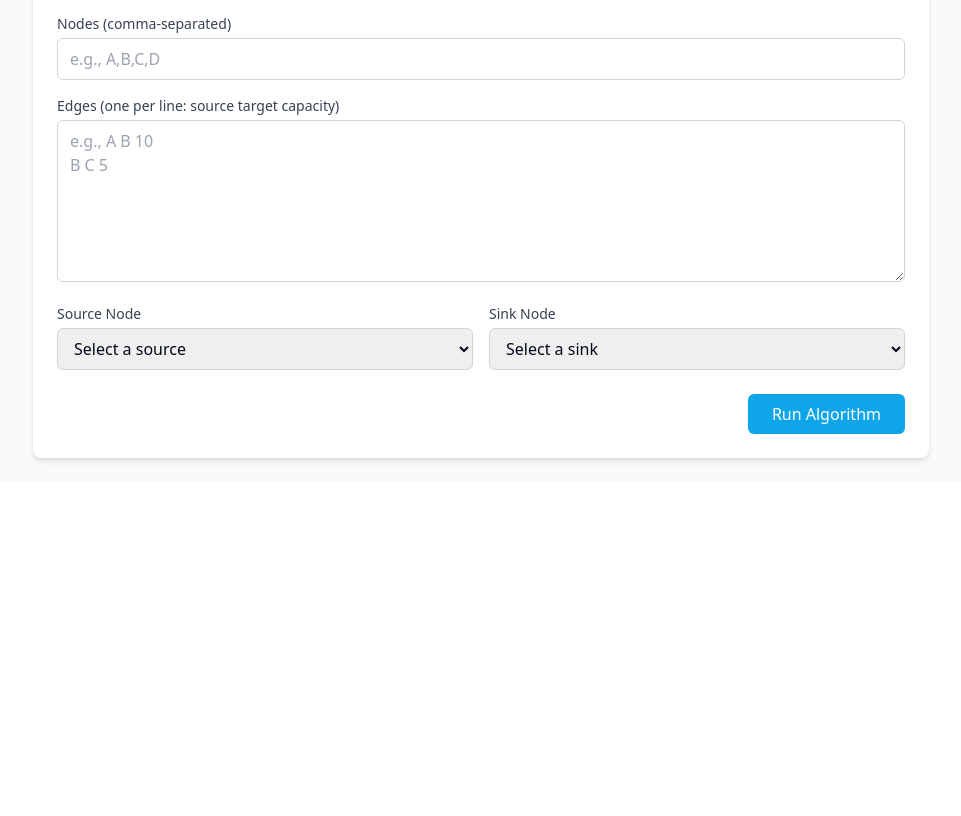
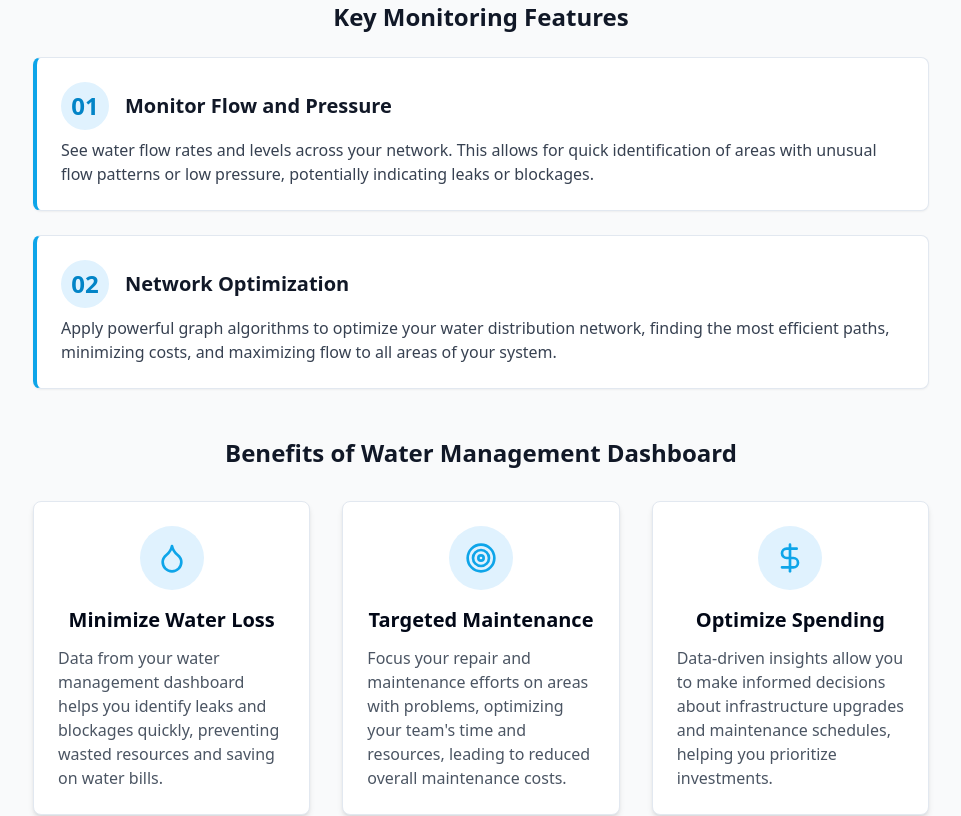
Before and after one commit to tympass-ui/aqua-flow-optimiser-ui, a React (Vite) app: page / in a window 1280 px wide. Before the commit this address led to /algorithms. Shown: the part 480-1296 px from the top of the page, without its empty margins (159-1120 px from the left). Before the commit the page ends 962 px from the top, so only its background shows below. Built offline with nearby package versions, Linux system fonts and the light colour scheme.

Commit message:
Refactor: Update home section content
Update the content of the home section to reflect the water distribution optimizer's features and benefits.

```diff
--- a/src/App.tsx
+++ b/src/App.tsx
@@ -27,7 +27,7 @@ const App = () => (
             <Breadcrumbs />
             <main className="flex-grow">
               <Routes>
-                <Route path="/" element={<Navigate to="/algorithms" replace />} />
+                <Route path="/" element={<Home />} />
                 <Route path="/home" element={<Home />} />
                 <Route path="/algorithms" element={<Algorithms />} />
                 <Route path="/results" element={<Results />} />
--- a/src/pages/Home.jsx
+++ b/src/pages/Home.jsx
@@ -1,7 +1,8 @@
 
 import React from 'react';
 import { Link } from 'react-router-dom';
-import { ArrowRight } from 'lucide-react';
+import { ArrowRight, Droplet, Target, DollarSign } from 'lucide-react';
+import { Card, CardHeader, CardContent } from '@/components/ui/card';
 
 const Home = () => {
   return (
@@ -16,6 +17,109 @@ const Home = () => {
           </p>
         </div>
 
+        {/* Hero section with overview */}
+        <div className="bg-water-light bg-opacity-30 rounded-lg p-6 mb-10">
+          <h2 className="text-3xl font-bold text-gray-900 mb-4">
+            Our Water Management Dashboard Can Help You
+          </h2>
+          <p className="text-lg text-gray-700">
+            Our water management dashboard goes beyond basic data presentation. It provides a comprehensive view of your
+            network's health with sensor data analysis, allowing you to make informed decisions about your water distribution system.
+          </p>
+        </div>
+
+        {/* Key features section */}
+        <div className="mb-12">
+          <h2 className="text-2xl font-semibold text-gray-900 mb-6 text-center">
+            Key Monitoring Features
+          </h2>
+
+          <div className="space-y-6">
+            <Card className="border-l-4 border-l-water">
+              <CardHeader className="pb-2">
+                <div className="flex items-center">
+                  <div className="bg-water-light rounded-full h-12 w-12 flex items-center justify-center mr-4">
+                    <span className="text-water-dark text-2xl font-bold">01</span>
+                  </div>
+                  <h3 className="text-xl font-semibold text-gray-900">Monitor Flow and Pressure</h3>
+                </div>
+              </CardHeader>
+              <CardContent>
+                <p className="text-gray-700">
+                  See water flow rates and levels across your network. This allows for quick identification
+                  of areas with unusual flow patterns or low pressure, potentially indicating leaks or blockages.
+                </p>
+              </CardContent>
+            </Card>
+
+            <Card className="border-l-4 border-l-water">
+              <CardHeader className="pb-2">
+                <div className="flex items-center">
+                  <div className="bg-water-light rounded-full h-12 w-12 flex items-center justify-center mr-4">
+                    <span className="text-water-dark text-2xl font-bold">02</span>
+                  </div>
+                  <h3 className="text-xl font-semibold text-gray-900">Network Optimization</h3>
+                </div>
+              </CardHeader>
+              <CardContent>
+                <p className="text-gray-700">
+                  Apply powerful graph algorithms to optimize your water distribution network, finding the most efficient
+                  paths, minimizing costs, and maximizing flow to all areas of your system.
+                </p>
+              </CardContent>
+            </Card>
+          </div>
+        </div>
+
+        {/* Benefits section */}
+        <div className="mb-10">
+          <h2 className="text-2xl font-semibold text-gray-900 mb-8 text-center">
+            Benefits of Water Management Dashboard
+          </h2>
+
+          <div className="grid md:grid-cols-3 gap-8">
+            <Card className="bg-white rounded-lg shadow-md overflow-hidden">
+              <div className="p-6">
+                <div className="w-16 h-16 rounded-full bg-water-light flex items-center justify-center mb-4 mx-auto">
+                  <Droplet className="h-8 w-8 text-water" />
+                </div>
+                <h3 className="text-xl font-semibold text-center mb-3">Minimize Water Loss</h3>
+                <p className="text-gray-600">
+                  Data from your water management dashboard helps you identify leaks and blockages quickly, preventing wasted
+                  resources and saving on water bills.
+                </p>
+              </div>
+            </Card>
+
+            <Card className="bg-white rounded-lg shadow-md overflow-hidden">
+              <div className="p-6">
+                <div className="w-16 h-16 rounded-full bg-water-light flex items-center justify-center mb-4 mx-auto">
+                  <Target className="h-8 w-8 text-water" />
+                </div>
+                <h3 className="text-xl font-semibold text-center mb-3">Targeted Maintenance</h3>
+                <p className="text-gray-600">
+                  Focus your repair and maintenance efforts on areas with problems, optimizing your team's time and resources,
+                  leading to reduced overall maintenance costs.
+                </p>
+              </div>
+            </Card>
+
+            <Card className="bg-white rounded-lg shadow-md overflow-hidden">
+              <div className="p-6">
+                <div className="w-16 h-16 rounded-full bg-water-light flex items-center justify-center mb-4 mx-auto">
+                  <DollarSign className="h-8 w-8 text-water" />
+                </div>
+                <h3 className="text-xl font-semibold text-center mb-3">Optimize Spending</h3>
+                <p className="text-gray-600">
+                  Data-driven insights allow you to make informed decisions about infrastructure upgrades and maintenance
+                  schedules, helping you prioritize investments.
+                </p>
+              </div>
+            </Card>
+          </div>
+        </div>
+
+        {/* How to use section */}
         <div className="bg-white rounded-lg shadow-lg p-6 mb-8">
           <h2 className="text-2xl font-semibold text-water-dark mb-4">
             How to Use This Tool
```
